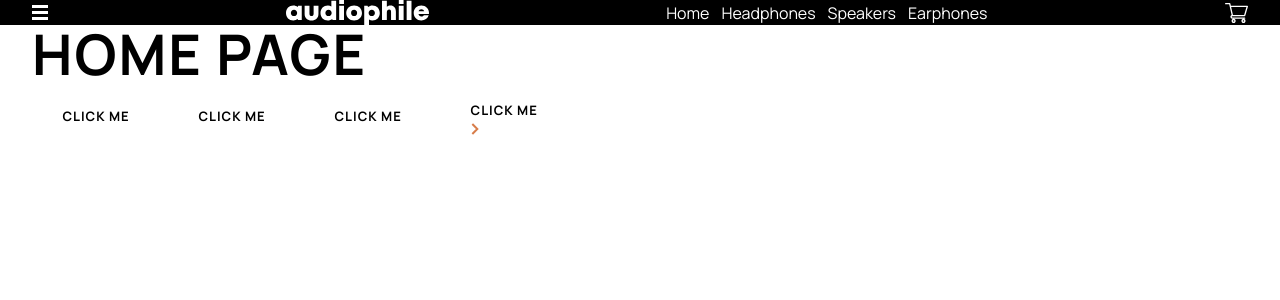
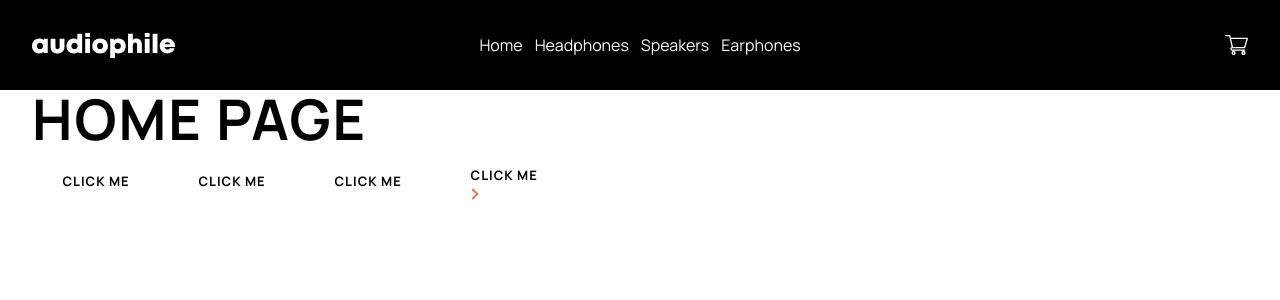
Before and after one commit to LucasWinkler/audiophile-ecommerce, a React (Vite) app: page / in a window 1280 px wide. Shown: the top 300 px of the page. Built offline with nearby package versions, Linux system fonts and the light colour scheme.

Commit message:
Installed clsx and fixed a bunch of style/layout issues with the navbar. WIP

```diff
--- a/package.json
+++ b/package.json
@@ -10,6 +10,7 @@
     "preview": "vite preview"
   },
   "dependencies": {
+    "clsx": "^1.2.1",
     "react": "^18.2.0",
     "react-dom": "^18.2.0",
     "react-router-dom": "^6.14.0"
--- a/src/components/common/Navbar.tsx
+++ b/src/components/common/Navbar.tsx
@@ -1,5 +1,6 @@
 import { useState, useEffect } from 'react';
 import { Link } from 'react-router-dom';
+import clsx from 'clsx';
 
 import resolveConfig from 'tailwindcss/resolveConfig';
 import tailwindConfig from '../../../tailwind.config.js';
@@ -49,19 +50,26 @@ export default function Navbar() {
 
   return (
     <header className='z-10 bg-neutral-900'>
-      <div className='container flex items-center justify-between'>
+      <div className='container flex h-navigation-height items-center justify-between'>
+        <div className='flex w-full items-center justify-between gap-2'>
           <button
-          className='self-center'
+            className='flex-grow basis-0 self-center lg:hidden'
             onClick={() => setIsMobileMenuOpen(!isMobileMenuOpen)}>
-          <span className='sr-only'>Open navigation menu</span>
+            <span className='sr-only'>
+              {isMobileMenuOpen ? 'Close' : 'Open'} navigation menu
+            </span>
             <img src={HamburgerIcon} alt='Hamburger Icon' />
           </button>
-        <img
-          className='align-middle'
-          src={AudiophileLogo}
-          alt='Audiophile Logo'
-        />
-        <nav className='hidden sm:block'>
+          <div className='lg:flex-grow lg:basis-0'>
+            <img src={AudiophileLogo} alt='Audiophile Logo' />
+          </div>
+          <nav
+            className={clsx(
+              'lg:flex',
+              isMobileMenuOpen
+                ? 'absolute left-0 right-0 top-navigation-height z-10 block h-[calc(100%-var(--navigation-height))] overflow-y-auto'
+                : 'hidden'
+            )}>
             <ul className='flex gap-3 text-neutral-100'>
               <li>
                 <Link to='/'>Home</Link>
@@ -77,10 +85,11 @@ export default function Navbar() {
               </li>
             </ul>
           </nav>
-        <button className='self-center'>
+          <button className='flex-grow basis-0 self-center'>
             <span className='sr-only'>Open navigation menu</span>
-          <img src={CartIcon} alt='Cart Icon' />
+            <img className='ml-auto' src={CartIcon} alt='Cart Icon' />
           </button>
+        </div>
       </div>
     </header>
   );
--- a/tailwind.config.js
+++ b/tailwind.config.js
@@ -119,6 +119,9 @@ export default {
       fontFamily: {
         sans: ['Manrope', ...defaultTheme.fontFamily.sans],
       },
+      spacing: {
+        'navigation-height': 'var(--navigation-height)',
+      },
     },
   },
   plugins: [],
```
Also changed, not shown: 1 other file (tests, documents, lock files or other folders). Lines whose indentation alone changed are shown as unchanged.
